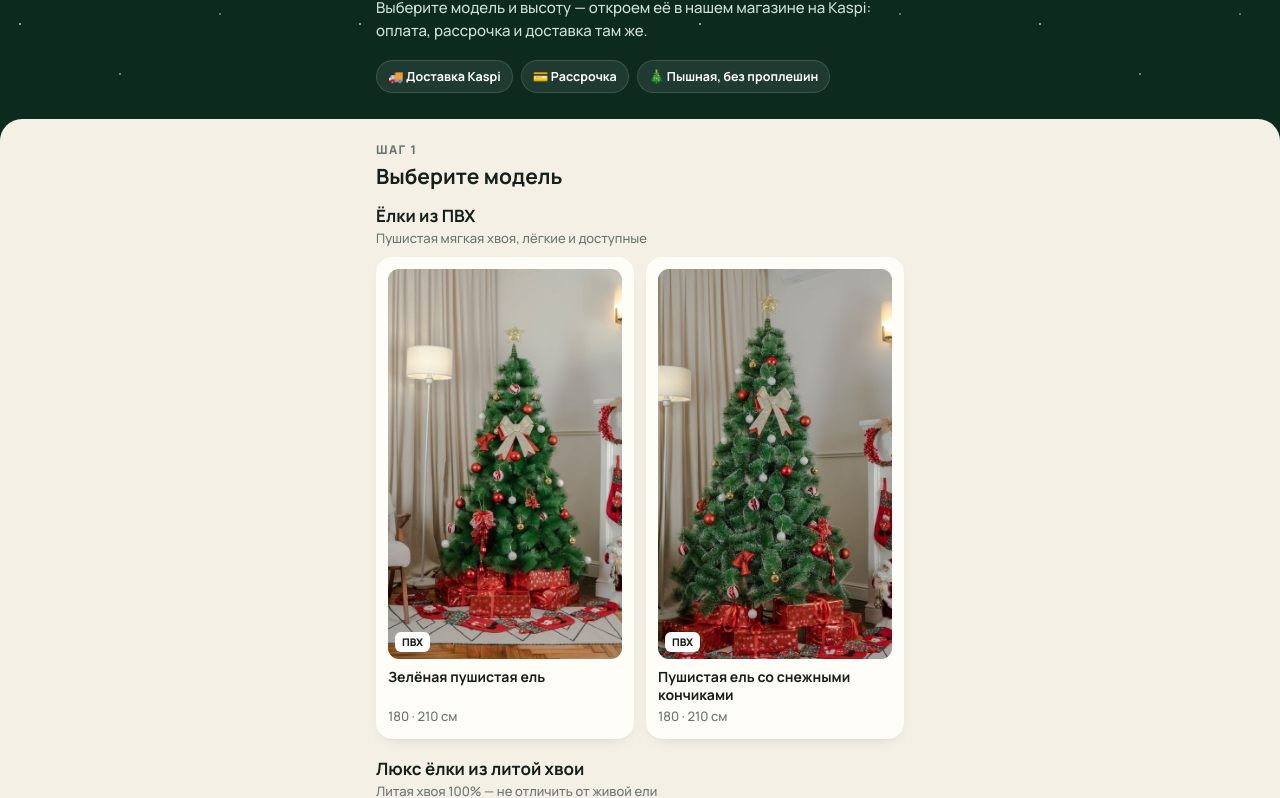
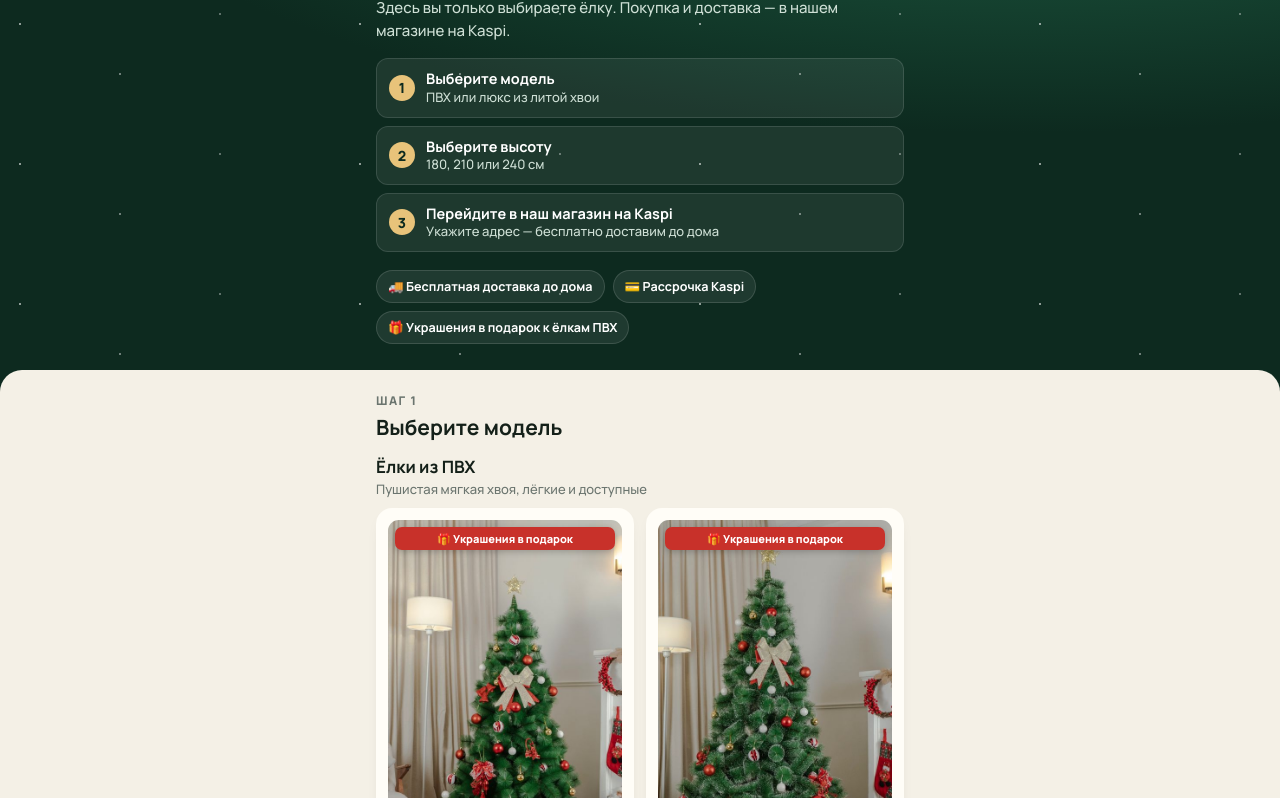
Before and after one commit to nurbekjaqypov/fnix-elki, a plain HTML site: page index.html in a window 1280 px wide. Shown: the part 146-944 px from the top of the page. Drawn offline with nearby package versions, Linux system fonts and the light colour scheme.

Commit message:
Блок «как это работает» с бесплатной доставкой и метка «Украшения в подарок» у ёлок ПВХ
Co-Authored-By: Claude Opus 5.5 <noreply@anthropic.com>
Claude-Session: https://claude.ai/code/session_01KANwQzZE19VghXkBQZE6NV

```diff
--- a/index.html
+++ b/index.html
@@ -29,6 +29,11 @@
   .brand{font-weight:800;letter-spacing:.32em;font-size:13px;color:var(--gold)}
   h1{font-family:"Playfair Display",serif;font-size:34px;line-height:1.08;margin:14px 0 10px}
   .lead{color:#cfe0d6;font-size:15px;line-height:1.5}
+  .how{list-style:none;margin-top:16px;display:grid;gap:8px}
+  .how li{display:flex;gap:11px;align-items:center;background:#ffffff12;border:1px solid #ffffff1f;border-radius:12px;padding:10px 12px}
+  .how span{flex:none;width:26px;height:26px;border-radius:50%;background:var(--gold);color:var(--bg);font-weight:800;font-size:14px;display:grid;place-items:center}
+  .how div{font-size:13px;color:#cfe0d6;line-height:1.35}
+  .how b{display:block;color:#fff;font-size:14.5px}
   .perks{display:flex;gap:8px;flex-wrap:wrap;margin-top:18px}
   .perk{font-size:12.5px;font-weight:700;padding:7px 11px;border-radius:99px;background:#ffffff14;border:1px solid #ffffff22}
 
@@ -47,6 +52,8 @@
   .pic{aspect-ratio:3/5;border-radius:11px;overflow:hidden;background:linear-gradient(#eef3ee,#dfe8e1);display:grid;place-items:center;position:relative}
   .pic img{width:100%;height:100%;object-fit:cover;object-position:center top}
   .pic svg{width:78%;height:auto}
+  .gift{position:absolute;top:7px;left:7px;right:7px;font-size:11px;font-weight:800;background:#c8312a;color:#fff;padding:4px 7px;border-radius:7px;text-align:center;box-shadow:0 2px 6px #0003}
+  .chosen .gift-line{color:#c8312a;font-weight:800;font-size:13px;margin-top:3px}
   .tag{position:absolute;bottom:7px;left:7px;font-size:10.5px;font-weight:800;background:#fff;padding:3px 7px;border-radius:6px}
   .m b{display:block;font-size:14px;line-height:1.25;margin:9px 0 4px;min-height:35px}
   .from{font-size:13px;color:var(--muted)}
@@ -87,8 +94,13 @@
   <div class="wrap" style="position:relative">
     <div class="brand">FNIX</div>
     <h1>Ёлка, которая будет с вами много лет</h1>
-    <p class="lead">Выберите модель и высоту — откроем её в нашем магазине на Kaspi: оплата, рассрочка и доставка там же.</p>
-    <div class="perks"><span class="perk">🚚 Доставка Kaspi</span><span class="perk">💳 Рассрочка</span><span class="perk">🎄 Пышная, без проплешин</span></div>
+    <p class="lead">Здесь вы только выбираете ёлку. Покупка и доставка — в нашем магазине на Kaspi.</p>
+    <ol class="how">
+      <li><span>1</span><div><b>Выберите модель</b>ПВХ или люкс из литой хвои</div></li>
+      <li><span>2</span><div><b>Выберите высоту</b>180, 210 или 240 см</div></li>
+      <li><span>3</span><div><b>Перейдите в наш магазин на Kaspi</b>Укажите адрес — бесплатно доставим до дома</div></li>
+    </ol>
+    <div class="perks"><span class="perk">🚚 Бесплатная доставка до дома</span><span class="perk">💳 Рассрочка Kaspi</span><span class="perk">🎁 Украшения в подарок к ёлкам ПВХ</span></div>
   </div>
 </header>
 
@@ -146,7 +158,7 @@ function renderModels(){
   document.getElementById("models").innerHTML = GROUPS.map(g=>{
     const ms = MODELS.filter(m=>m.group===g.id);
     return `<div class="grp"><h3>${g.title}</h3><p>${g.sub}</p></div><div class="grid">${ms.map(m=>
-      `<button class="m ${cur===m?"on":""}" data-id="${m.id}">${pic(m,`<span class="tag">${m.material}</span>`)}<b>${m.name}</b><div class="from">${hs(m)}</div></button>`).join("")}</div>`;
+      `<button class="m ${cur===m?"on":""}" data-id="${m.id}">${pic(m,`${m.gift?`<span class="gift">🎁 ${m.gift}</span>`:""}<span class="tag">${m.material}</span>`)}<b>${m.name}</b><div class="from">${hs(m)}</div></button>`).join("")}</div>`;
   }).join("");
 }
 
@@ -154,7 +166,7 @@ function renderSizes(){
   const box=document.getElementById("sizebox");
   if(!cur) return;
   const list=sizesOf(cur);
-  box.innerHTML = `<div class="chosen">${pic(cur)}<div><b>${cur.name}</b><p>${cur.desc}</p></div></div>` +
+  box.innerHTML = `<div class="chosen">${pic(cur)}<div><b>${cur.name}</b><p>${cur.desc}</p>${cur.gift?`<div class="gift-line">🎁 ${cur.gift}</div>`:""}</div></div>` +
     `<div class="sz">${list.map((s,i)=>`<button class="s ${curSize===s?"on":""}" data-i="${i}"><div class="h">${s.h}</div></button>`).join("")}</div>`;
 }
 
--- a/products.json
+++ b/products.json
@@ -28,7 +28,8 @@
           "kaspi": "https://kaspi.kz/shop/p/novogodnjaja-elka-fnix-g2104-210-sm-pvh-129813230/"
         }
       ],
-      "group": "pvc"
+      "group": "pvc",
+      "gift": "Украшения в подарок"
     },
     {
       "id": "pvc-snow",
@@ -46,7 +47,8 @@
           "kaspi": "https://kaspi.kz/shop/p/novogodnjaja-elka-fnix-sg2104-210-sm-pvh-129813252/"
         }
       ],
-      "group": "pvc"
+      "group": "pvc",
+      "gift": "Украшения в подарок"
     },
     {
       "id": "cast-blue",
```
